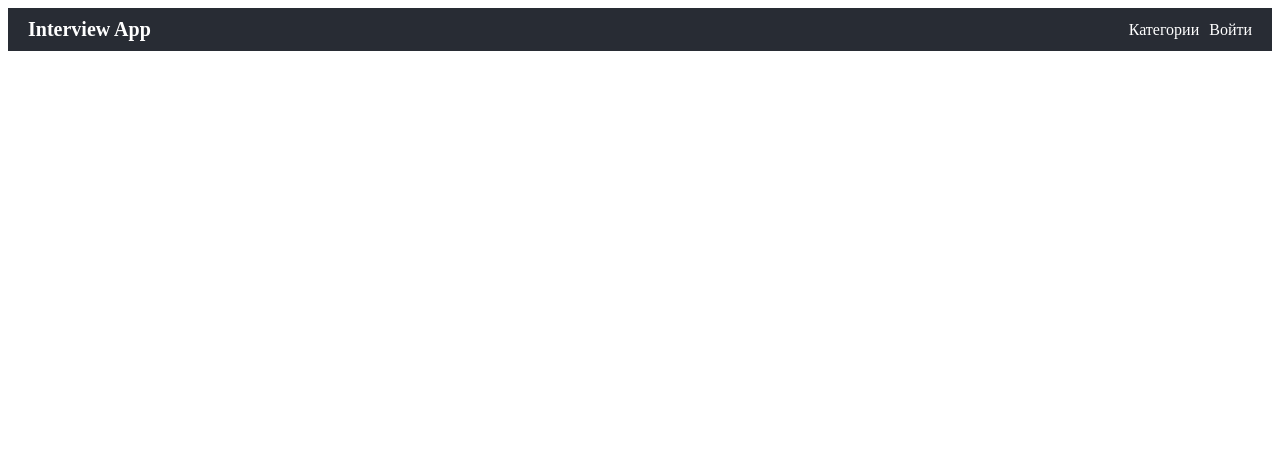
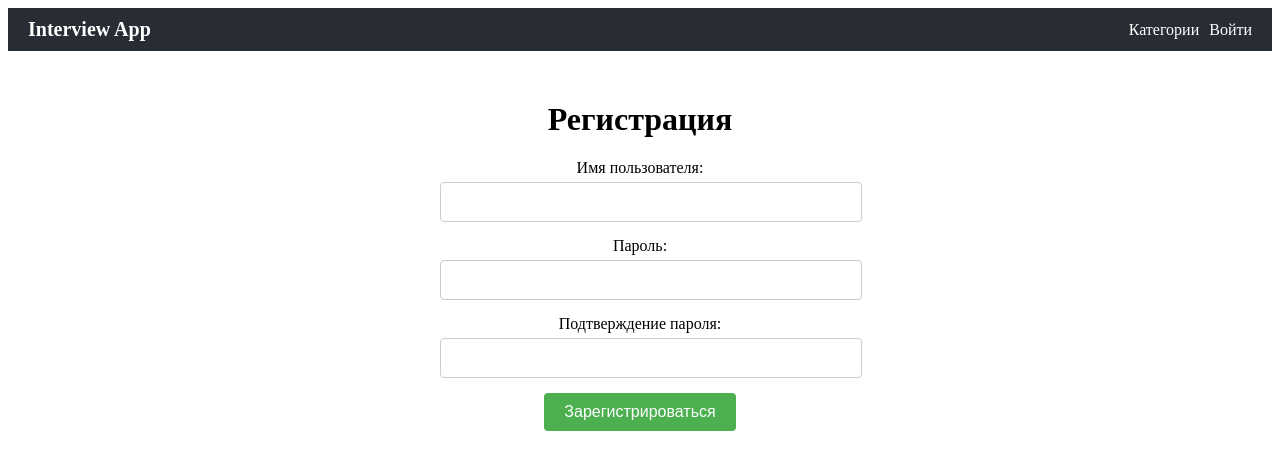
Before and after one commit to krepyshev/interview-app, a React (Vite) app: page /register in a window 1280 px wide. Shown: the top 470 px of the page. Built offline with nearby package versions, Linux system fonts and the light colour scheme.

Commit message:
feat: add RegisteForm and Register page

```diff
--- /dev/null
+++ b/src/components/RegisterForm.tsx
@@ -0,0 +1,121 @@
+import { useState } from "react";
+import { useNavigate } from "react-router-dom";
+
+type User = {
+  username: string;
+  password: string;
+  role: "user";
+};
+
+const RegisterForm = () => {
+  const [username, setUsername] = useState("");
+  const [password, setPassword] = useState("");
+  const [confirmPassword, setConfirmPassword] = useState("");
+  const [error, setError] = useState("");
+  const navigate = useNavigate();
+
+  const handleRegister = (e: React.FormEvent) => {
+    e.preventDefault();
+
+    if (!username || !password || !confirmPassword) {
+      setError("Все поля обязательны для заполнения.");
+      return;
+    }
+
+    if (password !== confirmPassword) {
+      setError("Пароли не совпадают.");
+      return;
+    }
+
+    const users: User[] = JSON.parse(localStorage.getItem("users") || "[]");
+
+    if (users.some((user) => user.username === username)) {
+      setError("Пользователь с таким именем уже существует.");
+      return;
+    }
+
+    const newUser: User = { username, password, role: "user" };
+    localStorage.setItem("users", JSON.stringify([...users, newUser]));
+
+    navigate("/login");
+  };
+
+  return (
+    <form
+      onSubmit={handleRegister}
+      style={{ maxWidth: "400px", margin: "0 auto" }}
+    >
+      {error && <p style={{ color: "red" }}>{error}</p>}
+      <div style={{ marginBottom: "15px" }}>
+        <label>
+          Имя пользователя:
+          <input
+            type="text"
+            value={username}
+            onChange={(e) => setUsername(e.target.value)}
+            style={{
+              width: "100%",
+              padding: "10px",
+              marginTop: "5px",
+              fontSize: "16px",
+              border: "1px solid #ccc",
+              borderRadius: "4px",
+            }}
+          />
+        </label>
+      </div>
+      <div style={{ marginBottom: "15px" }}>
+        <label>
+          Пароль:
+          <input
+            type="password"
+            value={password}
+            onChange={(e) => setPassword(e.target.value)}
+            style={{
+              width: "100%",
+              padding: "10px",
+              marginTop: "5px",
+              fontSize: "16px",
+              border: "1px solid #ccc",
+              borderRadius: "4px",
+            }}
+          />
+        </label>
+      </div>
+      <div style={{ marginBottom: "15px" }}>
+        <label>
+          Подтверждение пароля:
+          <input
+            type="password"
+            value={confirmPassword}
+            onChange={(e) => setConfirmPassword(e.target.value)}
+            style={{
+              width: "100%",
+              padding: "10px",
+              marginTop: "5px",
+              fontSize: "16px",
+              border: "1px solid #ccc",
+              borderRadius: "4px",
+            }}
+          />
+        </label>
+      </div>
+      <button
+        type="submit"
+        style={{
+          backgroundColor: "#4caf50",
+          color: "white",
+          border: "none",
+          padding: "10px 20px",
+          cursor: "pointer",
+          fontSize: "16px",
+          borderRadius: "4px",
+        }}
+      >
+        Зарегистрироваться
+      </button>
+    </form>
+  );
+};
+
+export default RegisterForm;
--- /dev/null
+++ b/src/pages/Register/Register.tsx
@@ -0,0 +1,14 @@
+import RegisterForm from "../../components/RegisterForm";
+
+const Register = () => {
+  return (
+    <div
+      style={{ maxWidth: "600px", margin: "50px auto", textAlign: "center" }}
+    >
+      <h1>Регистрация</h1>
+      <RegisterForm />
+    </div>
+  );
+};
+
+export default Register;
--- a/src/routes/routes.ts
+++ b/src/routes/routes.ts
@@ -4,6 +4,7 @@ const Categories = lazy(() => import("../pages/Categories/Categories"));
 const Questions = lazy(() => import("../pages/Questions/Questions"));
 const Login = lazy(() => import("../pages/Login/Login"));
 const Admin = lazy(() => import("../pages/Admin/Admin"));
+const Register = lazy(() => import("../pages/Register/Register"));
 
 type Route = {
   path: string;
@@ -20,6 +21,7 @@ export const routes: Route[] = [
     private: true,
   },
   { path: "/login", component: Login },
+  { path: "/register", component: Register },
   {
     path: "/admin",
     component: Admin,
```
